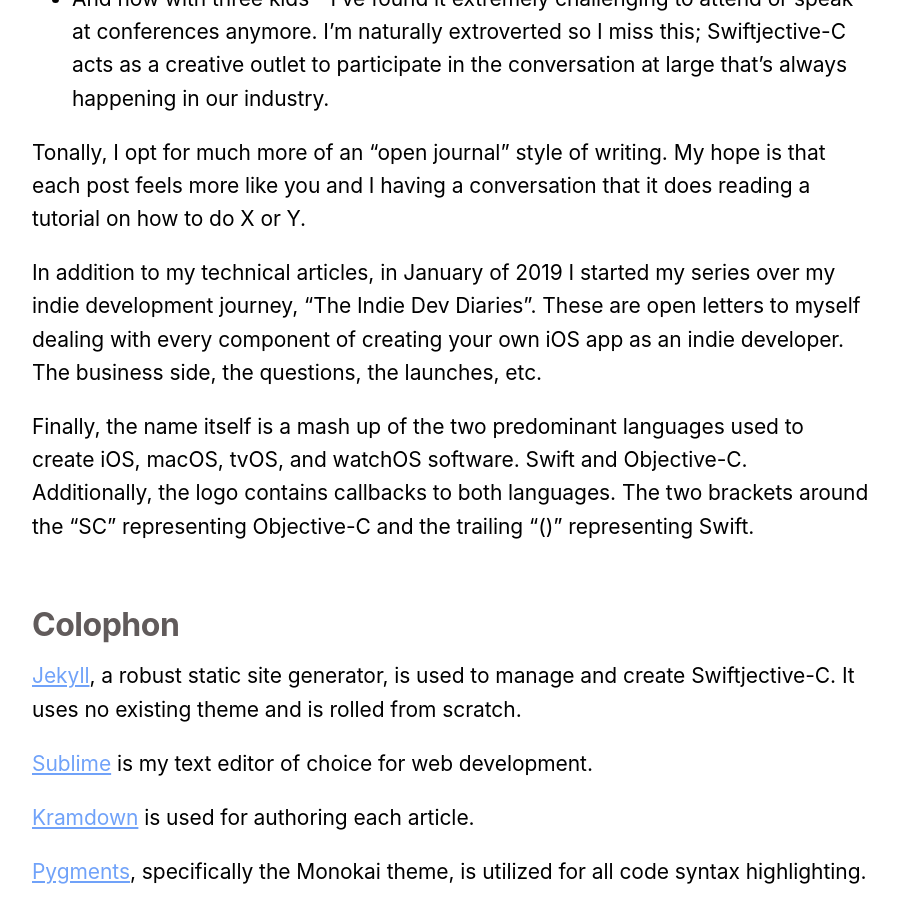
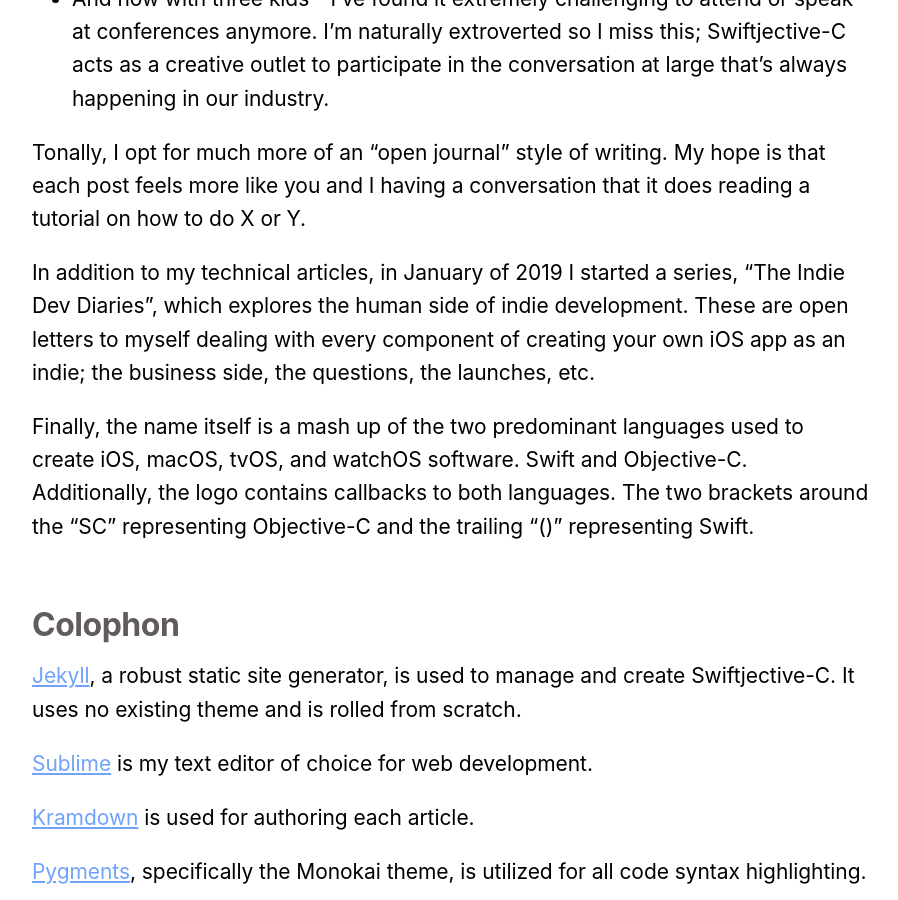
Before and after one commit to hassaan4584/Swiftjective-C, a Jekyll site: the page built from about.md, in a window 1280 px wide and 900 px high, scrolled down 2712 px. Shown: the whole window, without its empty margins (188-1086 px from the left). Built offline with Jekyll 4.4.1, drawn with Linux system fonts in a browser that asks for light colours.

Commit message:
Update About copy

```diff
--- a/about.md
+++ b/about.md
@@ -54,7 +54,7 @@
 
 Tonally, I opt for much more of an "open journal" style of writing. My hope is that each post feels more like you and I having a conversation that it does reading a tutorial on how to do X or Y.
 
-In addition to my technical articles, in January of 2019 I started my series over my indie development journey, "The Indie Dev Diaries". These are open letters to myself dealing with every component of creating your own iOS app as an indie developer. The business side, the questions, the launches, etc.
+In addition to my technical articles, in January of 2019 I started a series, "The Indie Dev Diaries", which explores the human side of indie development. These are open letters to myself dealing with every component of creating your own iOS app as an indie; the business side, the questions, the launches, etc.
 
 Finally, the name itself is a mash up of the two predominant languages used to create iOS, macOS, tvOS, and watchOS software. Swift and Objective-C. Additionally, the logo contains callbacks to both languages. The two brackets around the "SC" representing Objective-C and the trailing "()" representing Swift.
 
```
